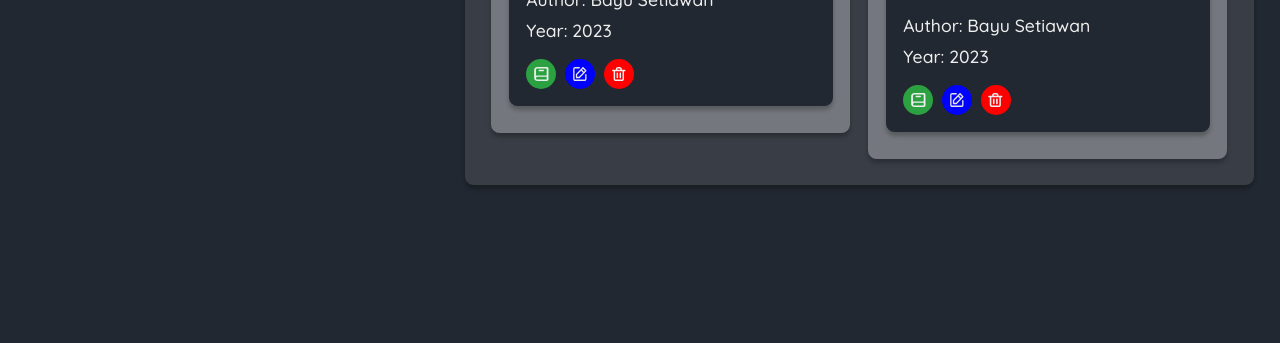
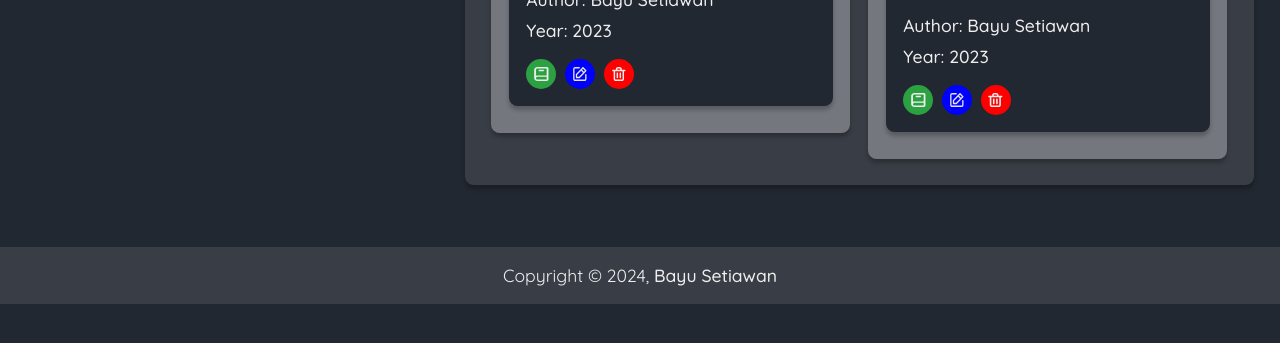
Before and after one commit to bayu275/bookshelf-apps, a website built with Vite: page index.html in a window 1280 px wide. Shown: the part 1340-1683 px from the top of the page. After the commit the page ends 1644 px from the top, so only its background shows below. Built offline with nearby package versions, Linux system fonts and the light colour scheme.

Commit message:
feat(UI): :lipstick: add footer to UI

```diff
--- a/index.html
+++ b/index.html
@@ -175,7 +175,12 @@
                 </div>
             </section>
         </main>
-        <footer></footer>
+        <footer>
+            <p>
+                Copyright &copy; 2024,
+                <a href="www.linkedin.com/in/bayuusetiawan" target="_blank">Bayu Setiawan</a>
+            </p>
+        </footer>
         <script type="module" src="/main.js"></script>
     </body>
 </html>
--- a/style.scss
+++ b/style.scss
@@ -30,7 +30,6 @@ body {
     font-family: $FF-PRIMARY;
     background-color: color($COLOR-PRIMARY, 60);
     color: color($COLOR-PRIMARY, 30);
-    min-height: 5000px;
 }
 
 .header {
@@ -83,7 +82,7 @@ body {
 .main {
     display: flex;
     gap: 1rem;
-    margin-top: 2rem;
+    margin-block: 2rem;
     padding: 1.5rem;
 
     @media screen and (max-width: $SMALL-SCREEN) {
@@ -415,3 +414,24 @@ body {
         }
     }
 }
+
+footer {
+    padding: 1rem;
+    background-color: color($COLOR-SECONDARY, 60);
+
+    p {
+        width: fit-content;
+        margin: 0 auto;
+
+        a {
+            color: color($COLOR-PRIMARY, 30);
+            text-decoration: none;
+            font-weight: 500;
+            transition: all 0.3s;
+
+            &:hover {
+                color: color($COLOR-PRIMARY, 10);
+            }
+        }
+    }
+}
```
